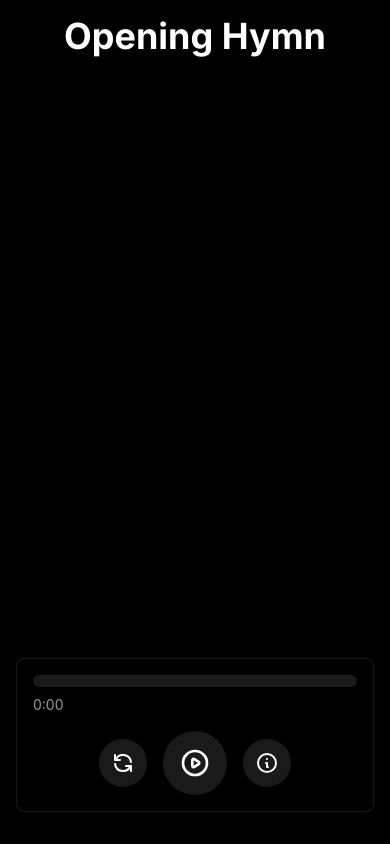
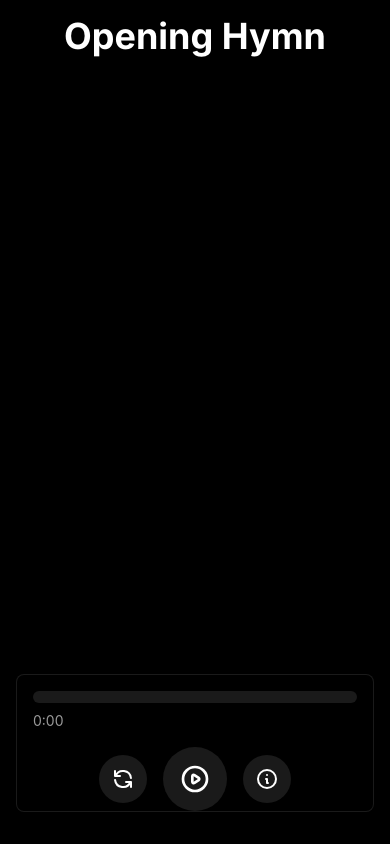
Before and after one commit to whamsicore/dharmaverse-io, a React (Vite) app: page /hymn-vol-1 in a window 390 px wide. Built offline with nearby package versions, Linux system fonts and the light colour scheme.

Commit message:
(fix) llayout again

```diff
--- a/index.html
+++ b/index.html
@@ -5,7 +5,7 @@
     <link rel="icon" href="/favicon.png" sizes="any" />
     <link rel="icon" type="image/png" href="/favicon.png" />
     <link rel="apple-touch-icon" href="/favicon.png" />
-    <meta name="viewport" content="width=device-width, initial-scale=1.0" />
+    <meta name="viewport" content="width=device-width, initial-scale=1.0, viewport-fit=cover" />
     <title>Dharmaverse</title>
   </head>
   <body>
--- a/src/index.css
+++ b/src/index.css
@@ -9,20 +9,45 @@
   color-scheme: dark;
   color: rgba(255, 255, 255, 0.87);
   background-color: #000;
+  /* Add custom properties for viewport height calculation */
+  --vh: 1vh;
+}
+
+/* Apply the styles to handle mobile browser issues */
+html, body {
+  height: 100%;
+  /* Fix for iOS Safari address bar */
+  height: calc(var(--vh, 1vh) * 100);
+  overflow: hidden;
+  position: fixed;
+  width: 100%;
+  /* Add padding for safe areas */
+  padding: 0;
+  padding-top: env(safe-area-inset-top);
+  padding-bottom: env(safe-area-inset-bottom);
+  padding-left: env(safe-area-inset-left);
+  padding-right: env(safe-area-inset-right);
 }
 
 body {
   margin: 0;
   min-width: 320px;
-  min-height: 100vh;
   overflow: hidden;
+  /* Allow content to scroll within the fixed body */
+  overflow-y: auto;
+  -webkit-overflow-scrolling: touch;
 }
 
 #root {
-  width: 100vw;
-  height: 100vh;
+  width: 100%;
+  height: 100%;
   margin: 0;
   padding: 0;
+  /* Enable scrolling within the root element */
+  overflow-y: auto;
+  -webkit-overflow-scrolling: touch;
+  /* Add padding for safe areas */
+  padding-bottom: env(safe-area-inset-bottom);
 }
 
 .main-card {
--- a/src/pages/HymnVol1.tsx
+++ b/src/pages/HymnVol1.tsx
@@ -181,6 +181,66 @@ function HymnVol1() {
     }
   }, [isPlaying]);
 
+  // New useEffect to handle viewport height for mobile browsers
+  useEffect(() => {
+    // Function to set the correct viewport height
+    const setViewportHeight = () => {
+      // First get the viewport height and multiply it by 1% to get a value for a vh unit
+      const vh = window.innerHeight * 0.01;
+      // Then set the value in the --vh custom property to the root of the document
+      document.documentElement.style.setProperty('--vh', `${vh}px`);
+    };
+
+    // Set the height initially
+    setViewportHeight();
+
+    // Add event listener to update on resize/orientation change
+    window.addEventListener('resize', setViewportHeight);
+    window.addEventListener('orientationchange', setViewportHeight);
+
+    // Clean up
+    return () => {
+      window.removeEventListener('resize', setViewportHeight);
+      window.removeEventListener('orientationchange', setViewportHeight);
+    };
+  }, []);
+
+  useEffect(() => {
+    // Function to handle fullscreen
+    const handleFullscreen = () => {
+      try {
+        // Try to enter fullscreen mode on initial load
+        const elem = document.documentElement;
+        if (elem.requestFullscreen) {
+          // Browser-specific fullscreen requests
+          elem.requestFullscreen().catch(err => {
+            console.log('Fullscreen request was denied or not supported:', err);
+          });
+        }
+      } catch (error) {
+        console.error('Error attempting to enter fullscreen:', error);
+      }
+    };
+
+    // Try to enter fullscreen when the user interacts with the page
+    const handleInteraction = () => {
+      handleFullscreen();
+      // Remove event listeners after first interaction
+      document.removeEventListener('click', handleInteraction);
+      document.removeEventListener('touchstart', handleInteraction);
+    };
+
+    // Add event listeners for user interaction
+    document.addEventListener('click', handleInteraction);
+    document.addEventListener('touchstart', handleInteraction);
+
+    return () => {
+      // Clean up event listeners
+      document.removeEventListener('click', handleInteraction);
+      document.removeEventListener('touchstart', handleInteraction);
+    };
+  }, []);
+
   const rewind = (seconds: number) => {
     if (audioRef.current) {
       const newTime = Math.max(0, audioRef.current.currentTime - seconds);
@@ -278,7 +338,12 @@ function HymnVol1() {
   };
 
   return (
-    <div className="min-h-screen overflow-hidden relative flex flex-col">
+    <div className="min-h-screen overflow-hidden relative flex flex-col"
+         style={{
+           height: 'calc(var(--vh, 1vh) * 100)',
+           touchAction: 'manipulation', // Prevent double-tap to zoom
+           WebkitTapHighlightColor: 'transparent', // Remove tap highlight
+         }}>
       {/* Shader background */}
       <canvas
         ref={canvasRef}
@@ -335,11 +400,11 @@ function HymnVol1() {
           </AnimatePresence>
         </div>
 
-        {/* Spacer to push controls to bottom */}
+        {/* Spacer to push controls to bottom but maintain safe area */}
         <div className="flex-grow"></div>
 
-        {/* Audio Player Controls - Fixed at bottom */}
-        <div className="max-w-2xl mx-auto w-full bg-black/30 backdrop-blur-lg rounded-lg p-4 sm:p-6 border border-white/10 mb-4">
+        {/* Audio Player Controls - Fixed at bottom with safe area padding */}
+        <div className="max-w-2xl mx-auto w-full bg-black/30 backdrop-blur-lg rounded-lg p-4 sm:p-6 border border-white/10 mb-4 sm:mb-4 pb-safe">
           {/* Progress Bar */}
           <div
             className="h-3 bg-white/10 rounded-full cursor-pointer mb-2"
--- a/tailwind.config.js
+++ b/tailwind.config.js
@@ -5,7 +5,11 @@ export default {
     "./src/**/*.{js,ts,jsx,tsx}",
   ],
   theme: {
-    extend: {},
+    extend: {
+      padding: {
+        'safe': 'env(safe-area-inset-bottom)',
+      }
+    },
   },
   plugins: [],
 }
```
